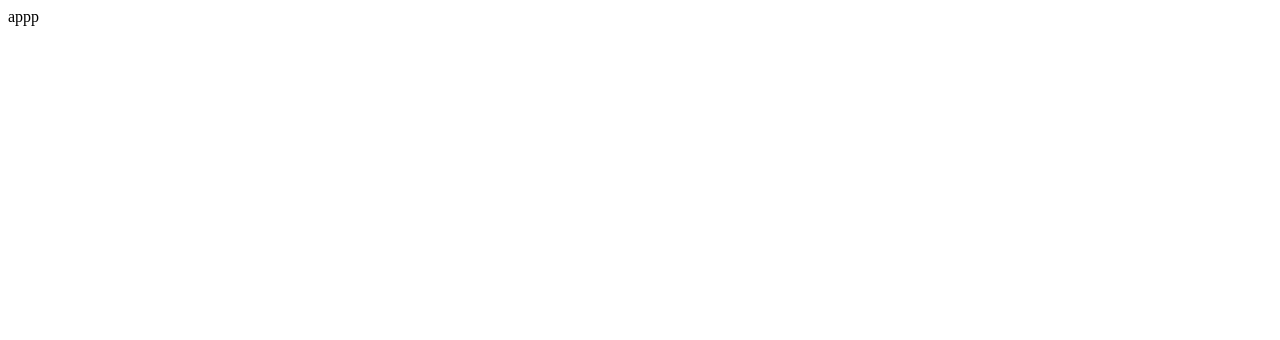
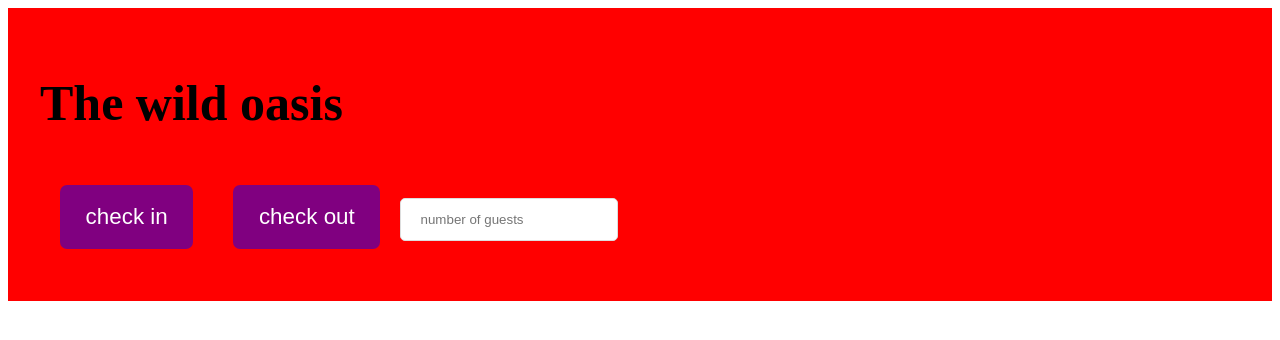
Before and after one commit to reemmustaffa/the-wild-oasis, a React (Vite) app: page / in a window 1280 px wide. Shown: the top 340 px of the page. Built offline with nearby package versions, Linux system fonts and the light colour scheme.

Commit message:
introduction to styled componets library

```diff
--- a/src/App.jsx
+++ b/src/App.jsx
@@ -1,6 +1,46 @@
+//styled component library for styling
+//بتكون خاصه بالكبموبنت بتاعها فقط
+//احسن حاجه فيها كمان ان لما تستخدم الكومبونت تقدر تحط propsعليه عادي كأنه عنصر html عادي
+import styled from "styled-components";
+
+const H1 = styled.h1`
+  font-size: 50px;
+  font-weight: bold;
+  background-color: red;
+`;
+
+const Button = styled.button`
+  font-size: 1.4rem;
+  padding: 1.2rem 1.6rem;
+  font-weight: 500;
+  border: none;
+  border-radius: 7px;
+  background-color: purple;
+  color: white;
+  cursor: pointer;
+  margin: 20px;
+`;
+
+const Input = styled.input`
+  border: 1px solid #ddd;
+  border-radius: 5px;
+  padding: 0.8rem 1.2rem;
+`;
+
+//استايل ل component
+const StyledApp = styled.main`
+  background-color: red;
+  padding: 2rem;
+`;
 function App() {
-  const x = 25;
-  return <div>appp</div>;
+  return (
+    <StyledApp onClick={() => console.log("parent")}>
+      <H1>The wild oasis</H1>
+      <Button onClick={() => console.log("check in ")}>check in</Button>
+      <Button onClick={() => console.log("check out")}>check out</Button>
+      <Input type="number" placeholder="number of guests" />
+    </StyledApp>
+  );
 }
 
 export default App;
```
